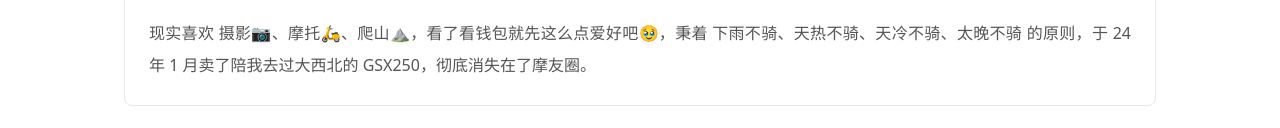
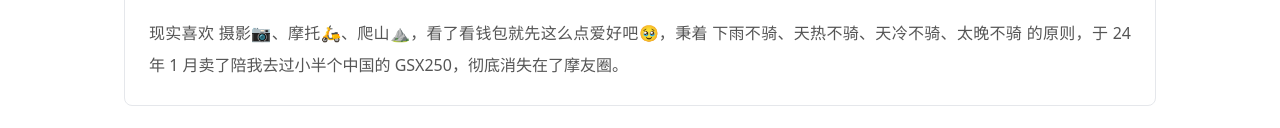
Before and after one commit to ymc0182/myhome, an Astro site: page /about in a window 1280 px wide. Shown: the part 486-614 px from the top of the page. Built offline with nearby package versions, Linux system fonts and the light colour scheme; Astro itself is replaced by a stand-in of ours.

Commit message:
更新 about.astro

```diff
--- a/src/pages/about.astro
+++ b/src/pages/about.astro
@@ -14,7 +14,7 @@ import PageLayout from "../layouts/PageLayout.astro";
             <p>收藏域名是从发现呆哥的博客开始的（有过一段时间友链），了解他的 非主流 论坛后才认识什么是精品域名，前期和许多人一样交了很多学费（但和大佬们比起来...），现在就只有不到 10 个吧（没统计，反正到期有邮件通知），一直留着做项目所以不方便展示。</p>
             <hr>
             <p>家住陕西西安方圆 2000KM 内，博客和米圈的老乡是真少的，算是稀有动物了。了解 Android、Java、JavaScript、HTML、PHP 等语言和 Vue、React、Angular、JQuery、Astro 等框架。</p>
-            <p>现实喜欢 摄影📷、摩托🛵、爬山⛰️，看了看钱包就先这么点爱好吧🥹，秉着 下雨不骑、天热不骑、天冷不骑、太晚不骑 的原则，于 24 年 1 月卖了陪我去过大西北的 GSX250，彻底消失在了摩友圈。</p>
+            <p>现实喜欢 摄影📷、摩托🛵、爬山⛰️，看了看钱包就先这么点爱好吧🥹，秉着 下雨不骑、天热不骑、天冷不骑、太晚不骑 的原则，于 24 年 1 月卖了陪我去过小半个中国的 GSX250，彻底消失在了摩友圈。</p>
         </article>
     </BorderBoxComponent>
     <BorderBoxComponent>
```
